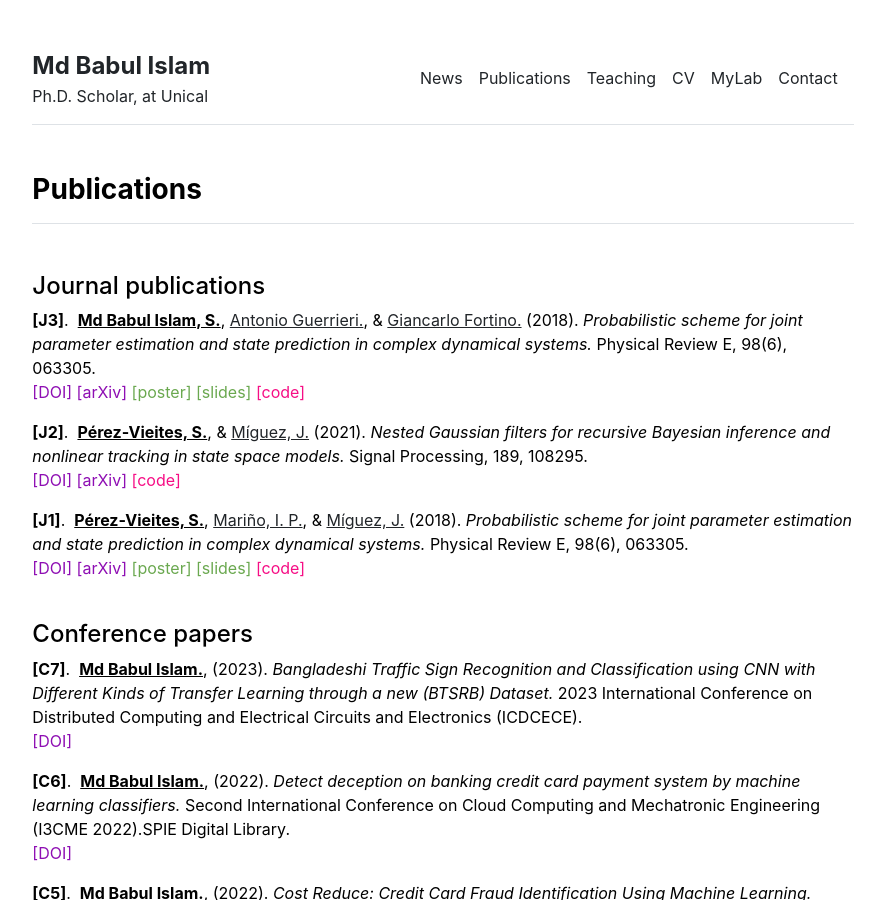
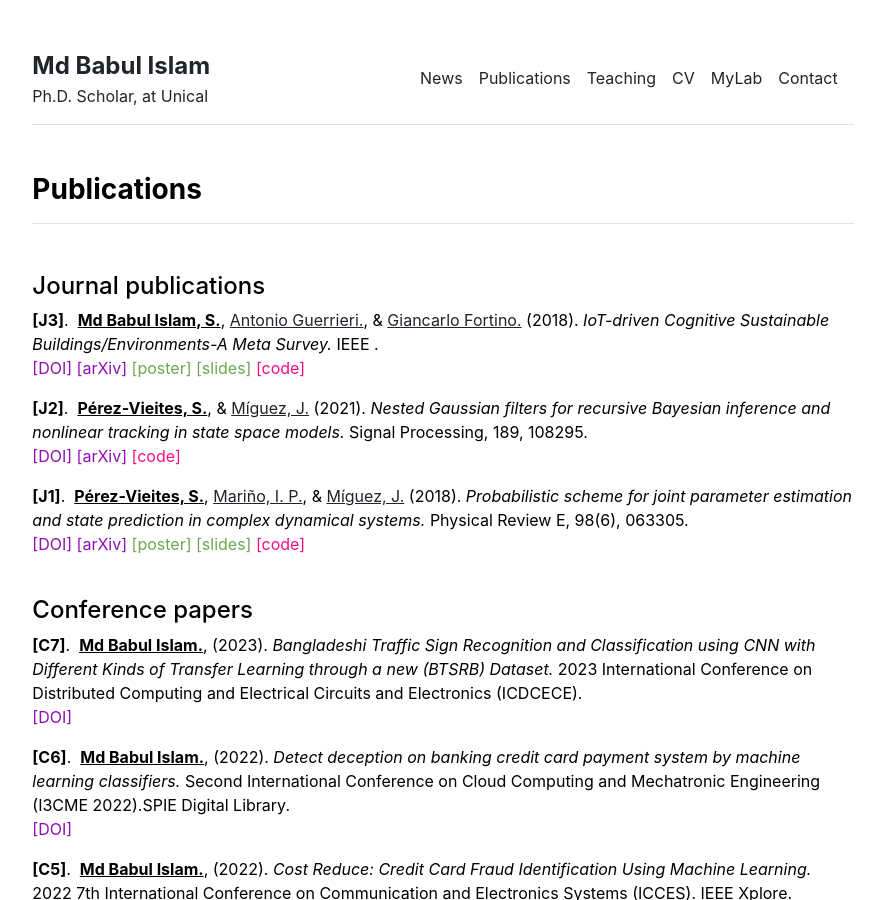
Before and after one commit to babulcseian/babulcseian.github.io, a Jekyll site: the page built from publications.md, in a window 1280 px wide and 900 px high. Shown: the whole window, without its empty margins (197-1079 px from the left). Built offline with Jekyll 4.4.1, drawn with Linux system fonts in a browser that asks for light colours; a style sheet for code colours, icons or effects is not loaded.

Commit message:
Update publications.yml

```diff
--- a/_data/publications.yml
+++ b/_data/publications.yml
@@ -1,5 +1,5 @@
 journal:
-- {idx: '[J3]', authors: [{name: 'Md Babul Islam, S.', me: '1'}, {name: 'Antonio Guerrieri.', url: 'https://gestion2.urjc.es/pdi/ver/ines.perez'}, {name: 'Giancarlo Fortino.', url: 'https://jmiguez.webs.tsc.uc3m.es/', last: '1'}], year: '2018', title: 'Probabilistic scheme for joint parameter estimation and state prediction in complex dynamical systems.', journal: 'Physical Review E, 98(6), 063305.', doi: 'https://doi.org/10.1103/PhysRevE.98.063305', arxiv: 'https://arxiv.org/abs/1708.03730', poster: 'publications/posters/posterSIAMChapterSaraPV.pdf', slides: 'publications/slides/Charla05DiciembreGTS.pdf', code: 'https://github.com/sarapv/Perez-Vieites2018_NestedHybridFilter.git'}
+- {idx: '[J3]', authors: [{name: 'Md Babul Islam, S.', me: '1'}, {name: 'Antonio Guerrieri.', url: 'https://gestion2.urjc.es/pdi/ver/ines.perez'}, {name: 'Giancarlo Fortino.', url: 'https://jmiguez.webs.tsc.uc3m.es/', last: '1'}], year: '2018', title: 'IoT-driven Cognitive Sustainable Buildings/Environments-A Meta Survey.', journal: 'IEEE .', doi: 'https://doi.org/10.1103/PhysRevE.98.063305', arxiv: 'https://arxiv.org/abs/1708.03730', poster: 'publications/posters/posterSIAMChapterSaraPV.pdf', slides: 'publications/slides/Charla05DiciembreGTS.pdf', code: 'https://github.com/sarapv/Perez-Vieites2018_NestedHybridFilter.git'}
 - {idx: '[J2]', authors: [{name: 'Pérez-Vieites, S.', me: '1'}, {name: 'Míguez, J.', url: 'https://jmiguez.webs.tsc.uc3m.es/', last: '1'}], year: '2021',title: 'Nested Gaussian filters for recursive Bayesian inference and nonlinear tracking in state space models.', journal: 'Signal Processing, 189, 108295.', web: 'https://www.sciencedirect.com/science/article/pii/S0165168421003327', doi: 'https://doi.org/10.1016/j.sigpro.2021.108295', arxiv: 'https://arxiv.org/abs/2103.12666', code: 'https://github.com/sarapv/Perez-Vieites2021_NestedGaussianFilter.git'}
 - {idx: '[J1]', authors: [{name: 'Pérez-Vieites, S.', me: '1'}, {name: 'Mariño, I. P.', url: 'https://gestion2.urjc.es/pdi/ver/ines.perez'}, {name: 'Míguez, J.', url: 'https://jmiguez.webs.tsc.uc3m.es/', last: '1'}], year: '2018', title: 'Probabilistic scheme for joint parameter estimation and state prediction in complex dynamical systems.', journal: 'Physical Review E, 98(6), 063305.', doi: 'https://doi.org/10.1103/PhysRevE.98.063305', arxiv: 'https://arxiv.org/abs/1708.03730', poster: 'publications/posters/posterSIAMChapterSaraPV.pdf', slides: 'publications/slides/Charla05DiciembreGTS.pdf', code: 'https://github.com/sarapv/Perez-Vieites2018_NestedHybridFilter.git'}
 
```
